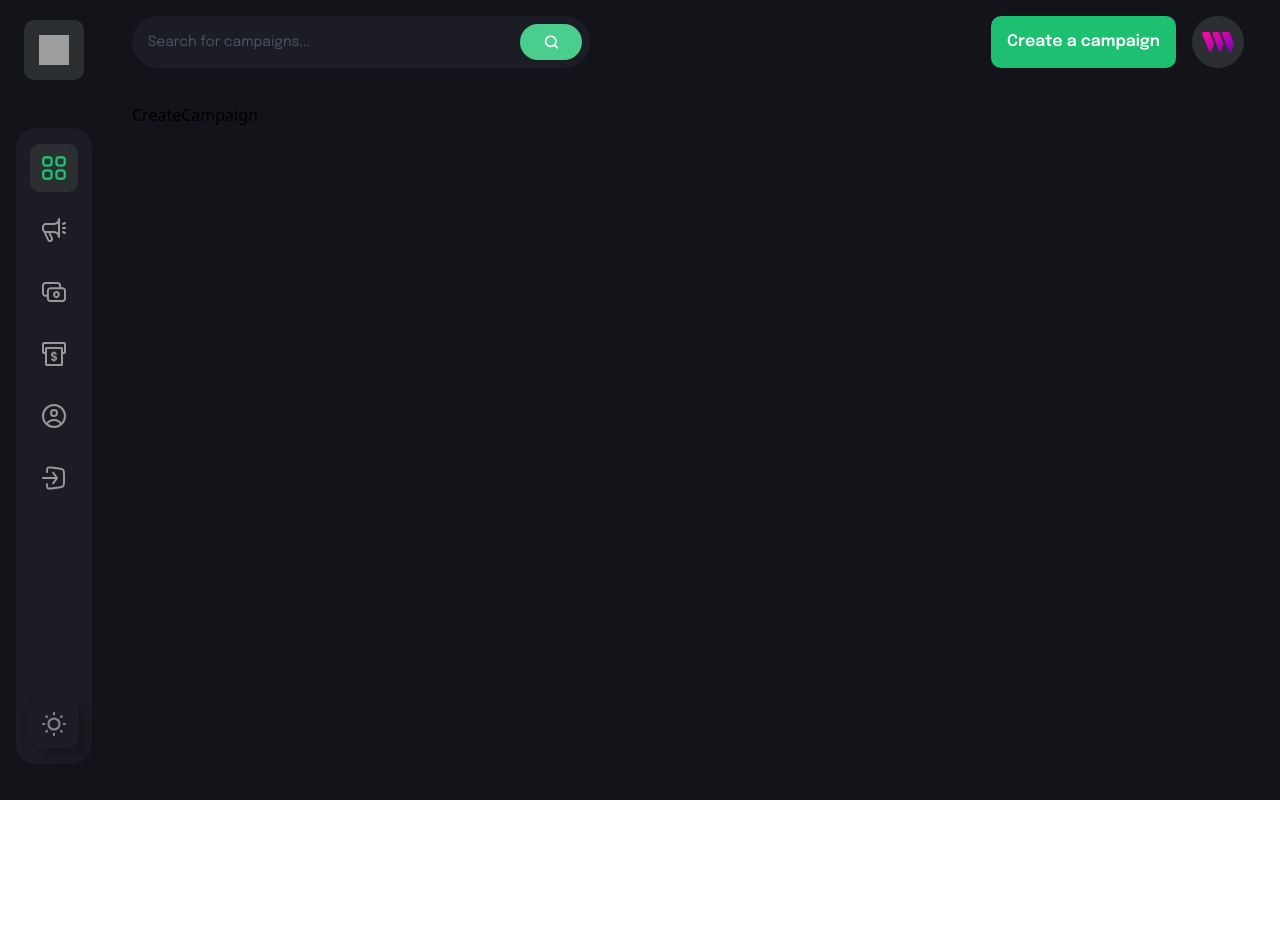
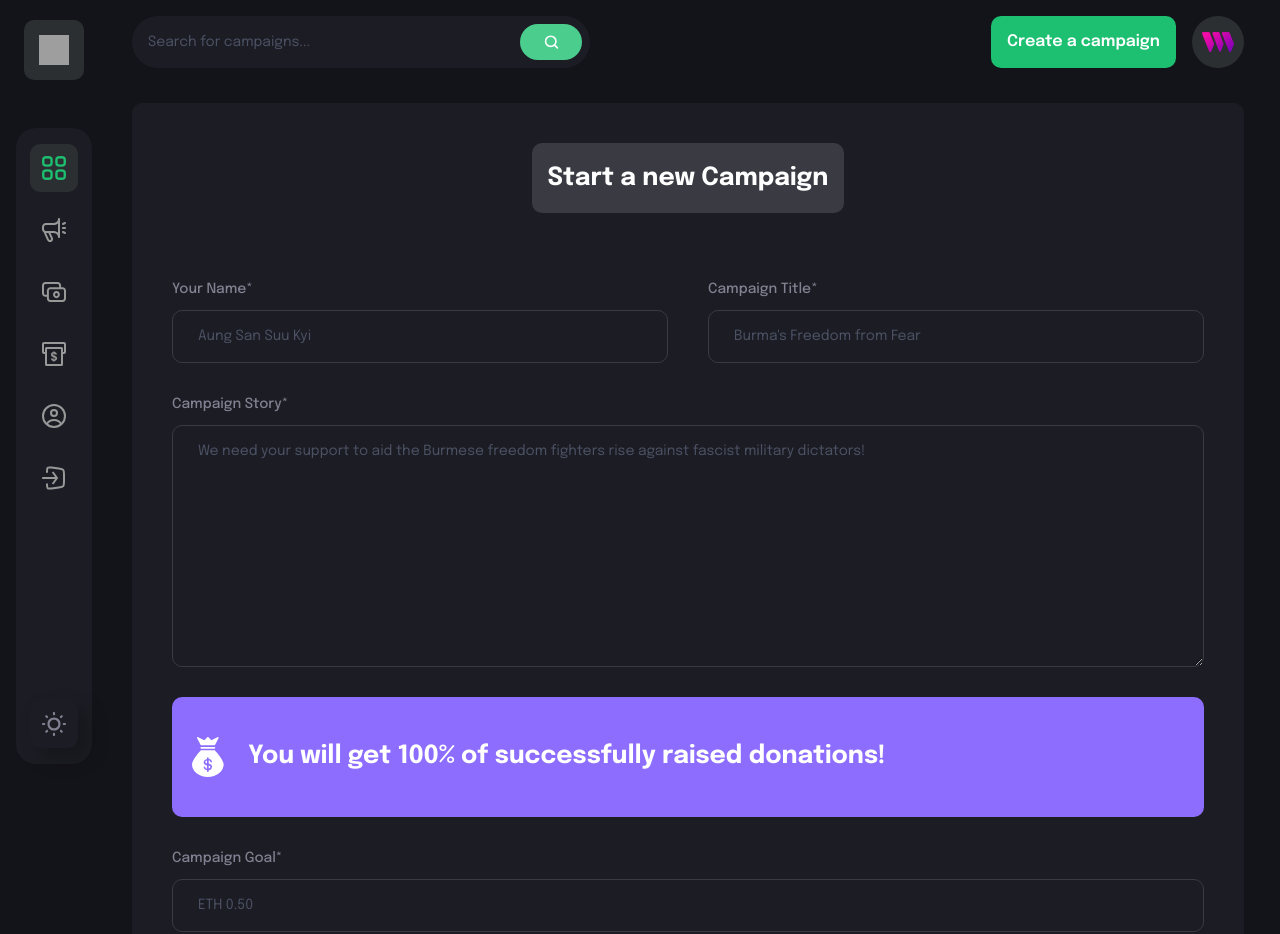
Before and after one commit to min-hinthar/CrowdFunding-Web3-Blockchain-Kickstarter, a React (Vite) app in the folder client/: page /create-campaign in a window 1280 px wide. Shown: the top 934 px of the page. Before the commit the page ends 800 px from the top, so only its background shows below. Built offline with nearby package versions, Linux system fonts and the light colour scheme; grey boxes are pictures that could not be loaded; what @thirdweb-dev/react would draw is missing.

Commit message:
FormField component created and imported into CreateCampaign page, InputType for Name, Title, Story, Goal and EndDate created and styled, Submit button created

```diff
--- /dev/null
+++ b/client/src/components/FormField.jsx
@@ -0,0 +1,35 @@
+import React from 'react'
+
+const FormField = ({ labelName, placeholder, inputType, isTextArea, value, handleChange }) => {
+  return (
+    <label className='flex-1 w-full flex flex-col'>
+        {labelName && (
+            <span className='font-epilogue font-medium text-[14px] leading-[22px] text-[#808191] mb-[10px]'>
+                {labelName}
+            </span>
+        )}
+        {isTextArea ? (
+            <textarea
+            required
+            value={value}
+            onChange={handleChange}
+            rows={10}
+            placeholder={placeholder}
+            className='py-[15px] sm:px-[25px] px-[15px] outline-none border-[1px] border-[#3a3a43] bg-transparent font-epilogue text-white text-[14px] placeholder:text-[#4b5264] rounded-[10px] sm:min-w-[300px]'
+            />
+        ) : (
+            <input
+                required
+                value={value}
+                onChange={handleChange}
+                type={inputType}
+                step='0.1'
+                placeholder={placeholder}
+                className='py-[15px] sm:px-[25px] px-[15px] outline-none border-[1px] border-[#3a3a43] bg-transparent font-epilogue text-white text-[14px] placeholder:text-[#4b5264] rounded-[10px] sm:min-w-[300px]'
+            />
+        )}
+    </label>
+  )
+}
+
+export default FormField
--- a/client/src/components/index.js
+++ b/client/src/components/index.js
@@ -1,3 +1,4 @@
 export { default as Sidebar } from './Sidebar';
 export { default as Navbar } from './Navbar';
 export { default as CustomButton } from './CustomButton';
+export { default as FormField } from './FormField';
--- a/client/src/pages/CreateCampaign.jsx
+++ b/client/src/pages/CreateCampaign.jsx
@@ -1,8 +1,87 @@
-import React from 'react'
+import React, { useState } from 'react';
+import { useNavigate } from 'react-router-dom';
+import {ethers } from 'ethers';
+import { money } from '../assets';
+import { CustomButton, FormField } from '../components';
+import { checkIfImage } from '../utils';
 
 const CreateCampaign = () => {
+  const navigate = useNavigate();
+  const [isLoading, setIsLoading] = useState(false);
+  const [form, setForm] = useState({
+    name: '',
+    title: '',
+    description: '',
+    target: '',
+    deadline: '',
+    image: ''
+  });
+
+  const handleSubmit = () => {
+
+  }
+
   return (
-    <div>CreateCampaign</div>
+    <div className='bg-[#1c1c24] flex justify-center items-center flex-col rounded-[10px] sm:p-10 p-4'>
+      {isLoading && 'Loader...'}
+      <div className='flex justify-center items-center p-[16px] sm:min-w-[300px] bg-[#3a3a43] rounded-[10px]'>
+        <h1 className='font-epilogue font-bold sm:text-[25px] text-[18px] leading-[38px] text-white'>
+          Start a new Campaign
+        </h1>
+      </div>
+      <form onSubmit={handleSubmit} className='w-full mt-[65px] flex flex-col gap-[30px]'>
+        <div className='flex flex-wrap gap-[40px]'>
+          <FormField
+            labelName="Your Name*"
+            placeholder="Aung San Suu Kyi"
+            inputType="text"
+            value={form.name}
+            handleChange={() => {}}
+          />
+          <FormField
+            labelName="Campaign Title*"
+            placeholder="Burma's Freedom from Fear"
+            inputType="text"
+            value={form.title}
+            handleChange={() => {}}
+          />
+        </div>
+          <FormField
+              labelName="Campaign Story*"
+              placeholder="We need your support to aid the Burmese freedom fighters rise against fascist military dictators!"
+              isTextArea
+              value={form.description}
+              handleChange={() => {}}
+            />
+          <div className='w-full flex justify-start items-center p-4 bg-[#8c6dfd] h-[120px] rounded-[10px]'>
+            <img src={money} alt="money" className='w-[40px] h-[40px] object-contain' />
+            <h4 className='font-epilogue font-bold text-[25px] text-white ml-[20px]'>You will get 100% of successfully raised donations!</h4>
+          </div>
+        <div className='flex-2 flex-wrap gap-[40px]'>
+          <FormField
+            labelName="Campaign Goal*"
+            placeholder="ETH 0.50"
+            inputType="text"
+            value={form.target}
+            handleChange={() => {}}
+          />
+          <FormField
+            labelName="Campaign End Date*"
+            placeholder="Burma's Freedom from Fear"
+            inputType="date"
+            value={form.deadline}
+            handleChange={() => {}}
+          />
+          <div className='flex justify-center items-center mt-[40px]'>
+            <CustomButton
+              btnType="submit"
+              title="Submit Campaign"
+              styles="bg-[#1dc071] rounded-[100px]"
+            />
+          </div>
+        </div>
+      </form>
+    </div>
   )
 }
 
```
